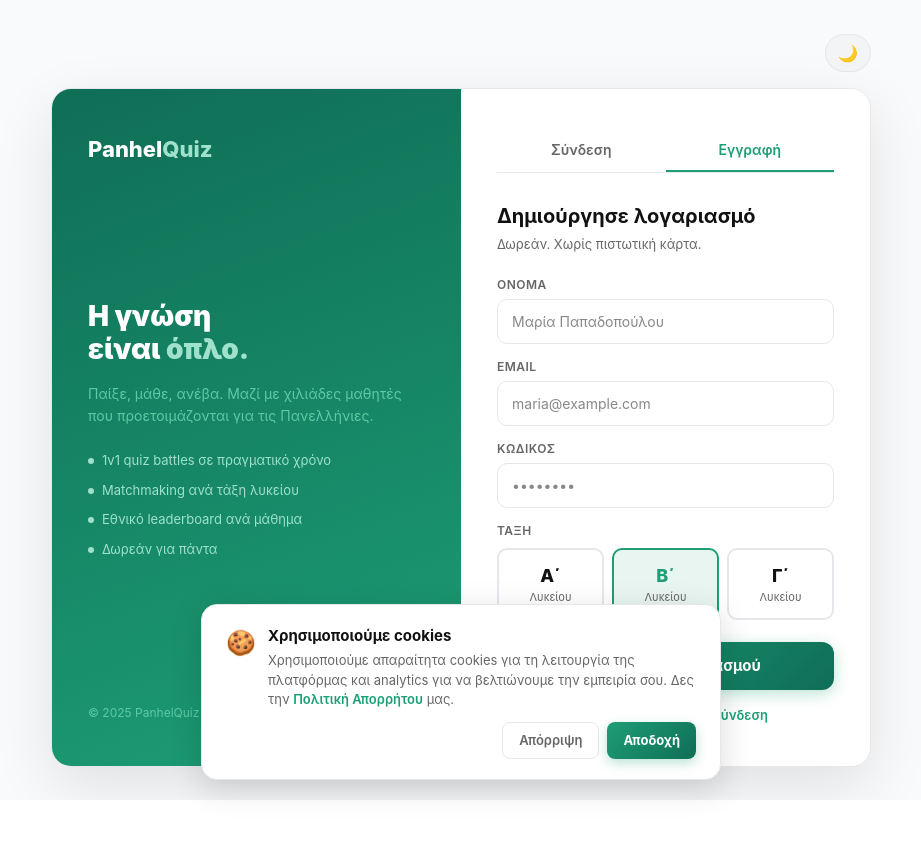
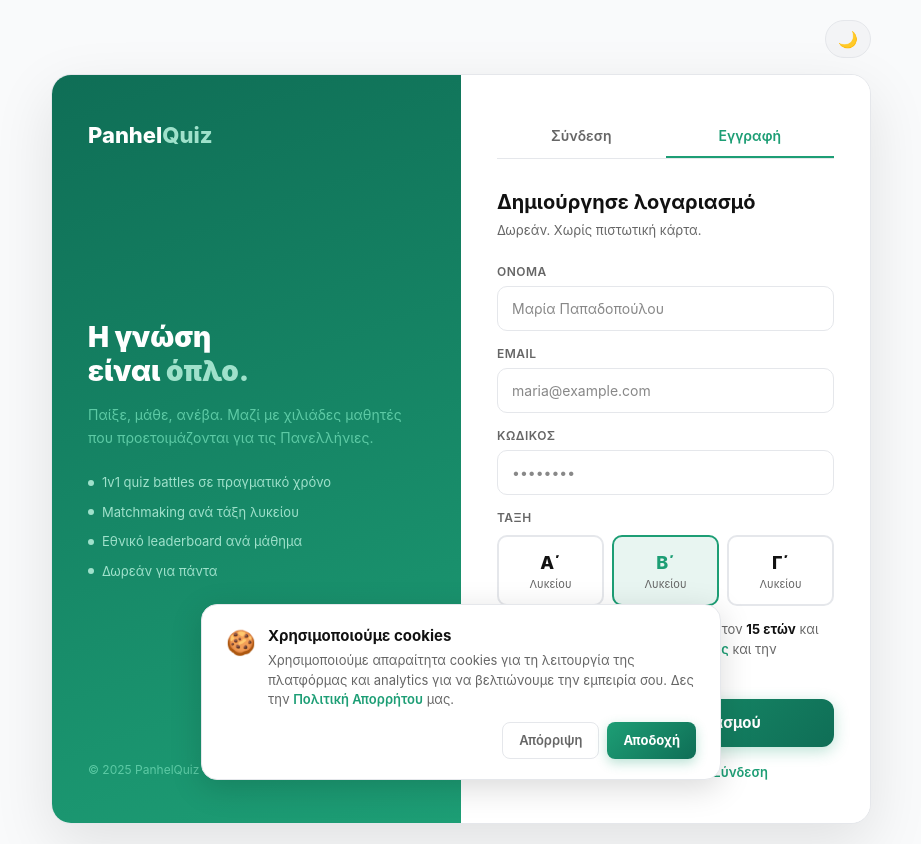
Before and after one commit to pariskoz722-alt/panhelquiz, a Next.js app: page /login in a window 1280 px wide. Both pictures are taken after a click on the button "Εγγραφή". Shown: the whole page, without its empty margins (179-1100 px from the left). Before the commit the page ends 800 px from the top, so only its background shows below. Built offline with nearby package versions, Linux system fonts and the light colour scheme; no server answers.

Commit message:
add age verification and terms acceptance on register

```diff
--- a/app/login/page.tsx
+++ b/app/login/page.tsx
@@ -12,6 +12,7 @@ export default function Login() {
   const [loading, setLoading] = useState(false)
   const [error, setError] = useState('')
   const [success, setSuccess] = useState('')
+  const [ageConfirmed, setAgeConfirmed] = useState(false)
   const { dark, toggleDark } = useTheme()
 
   const c = {
@@ -35,6 +36,11 @@ export default function Login() {
 
   async function handleRegister() {
     setLoading(true); setError('')
+    if (!ageConfirmed) {
+      setError('Πρέπει να επιβεβαιώσεις ότι είσαι 15+ ετών και να αποδεχτείς τους Όρους Χρήσης.')
+      setLoading(false)
+      return
+    }
     const { error } = await supabase.auth.signUp({
       email, password,
       options: { data: { name, grade } }
@@ -63,19 +69,17 @@ export default function Login() {
           cursor: pointer; transition: all 0.2s;
           box-shadow: 0 4px 15px rgba(29,158,117,0.3);
         }
-        .btn:hover { transform: translateY(-1px); box-shadow: 0 6px 20px rgba(29,158,117,0.4); }
+        .btn:hover { transform: translateY(-1px); }
         .btn:disabled { opacity: 0.6; cursor: not-allowed; transform: none; }
         .toggle-btn { transition: all 0.2s; cursor: pointer; }
-        .toggle-btn:hover { opacity: 0.8; }
         @media (max-width: 700px) {
           .auth-left { display: none !important; }
           .auth-right { border-radius: 16px !important; }
         }
       `}</style>
 
-      <main style={{ minHeight: '100vh', background: c.bg, display: 'flex', alignItems: 'center', justifyContent: 'center', padding: 20, transition: 'background 0.3s ease', flexDirection: 'column', gap: 16 }}>
+      <main style={{ minHeight: '100vh', background: c.bg, display: 'flex', alignItems: 'center', justifyContent: 'center', padding: 20, flexDirection: 'column', gap: 16 }}>
 
-        {/* Toggle button top right */}
         <div style={{ width: '100%', maxWidth: 820, display: 'flex', justifyContent: 'flex-end' }}>
           <button className="toggle-btn" onClick={toggleDark} style={{
             padding: '6px 12px', borderRadius: 20,
@@ -156,7 +160,7 @@ export default function Login() {
                   <input className="input" type="password" placeholder="••••••••" value={password} onChange={e => setPassword(e.target.value)}
                     style={{ background: c.inputBg, border: `1.5px solid ${c.inputBorder}`, color: c.text }} />
                 </div>
-                <div style={{ marginBottom: 22 }}>
+                <div style={{ marginBottom: 14 }}>
                   <label style={{ fontSize: 12, fontWeight: 600, color: c.textSub, display: 'block', marginBottom: 8, textTransform: 'uppercase', letterSpacing: '0.04em' }}>Τάξη</label>
                   <div style={{ display: 'flex', gap: 8 }}>
                     {[1, 2, 3].map(g => (
@@ -164,7 +168,7 @@ export default function Login() {
                         flex: 1, padding: '12px 6px', borderRadius: 10, cursor: 'pointer',
                         border: `2px solid ${grade === g ? '#1D9E75' : c.inputBorder}`,
                         background: grade === g ? 'rgba(29,158,117,0.1)' : c.inputBg,
-                        fontFamily: 'inherit', textAlign: 'center', transition: 'all 0.15s',
+                        fontFamily: 'inherit', textAlign: 'center',
                       }}>
                         <div style={{ fontSize: 18, fontWeight: 800, color: grade === g ? '#1D9E75' : c.text }}>{['Α΄', 'Β΄', 'Γ΄'][g - 1]}</div>
                         <div style={{ fontSize: 11, color: c.textSub }}>Λυκείου</div>
@@ -172,6 +176,25 @@ export default function Login() {
                     ))}
                   </div>
                 </div>
+
+                {/* Ηλικιακή επαλήθευση */}
+                <div style={{ marginBottom: 20 }}>
+                  <label style={{ display: 'flex', alignItems: 'flex-start', gap: 10, cursor: 'pointer' }}>
+                    <input
+                      type="checkbox"
+                      checked={ageConfirmed}
+                      onChange={e => setAgeConfirmed(e.target.checked)}
+                      style={{ marginTop: 3, width: 16, height: 16, accentColor: '#1D9E75', flexShrink: 0 }}
+                    />
+                    <span style={{ fontSize: 13, color: c.textSub, lineHeight: 1.5 }}>
+                      Επιβεβαιώνω ότι είμαι τουλάχιστον <strong style={{ color: c.text }}>15 ετών</strong> και αποδέχομαι τους{' '}
+                      <a href="/terms" style={{ color: '#1D9E75', fontWeight: 600 }}>Όρους Χρήσης</a>{' '}
+                      και την{' '}
+                      <a href="/privacy" style={{ color: '#1D9E75', fontWeight: 600 }}>Πολιτική Απορρήτου</a>.
+                    </span>
+                  </label>
+                </div>
+
                 <button className="btn" onClick={handleRegister} disabled={loading}>{loading ? 'Δημιουργία...' : 'Δημιουργία λογαριασμού'}</button>
                 <div style={{ textAlign: 'center', fontSize: 13, color: c.textSub, marginTop: 16 }}>
                   Έχεις ήδη λογαριασμό; <span onClick={() => setTab('login')} style={{ color: '#1D9E75', fontWeight: 600, cursor: 'pointer' }}>Σύνδεση</span>
```
